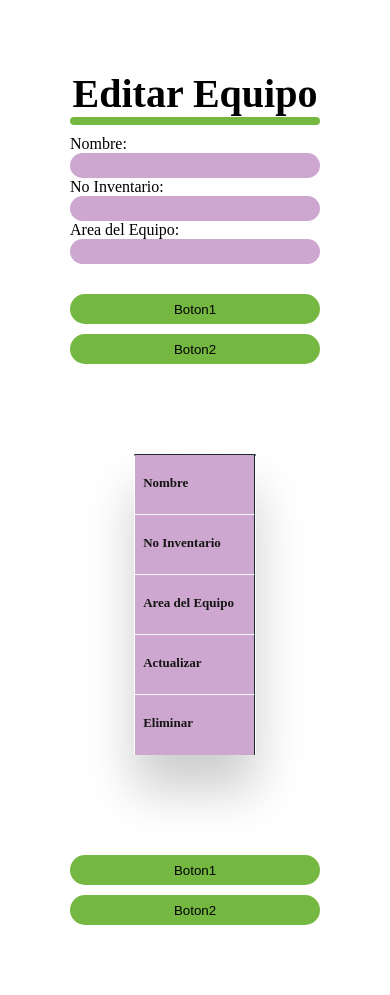
After one commit to LuisLuna24/Bitacoras, a PHP site: page /editar_equipo.html in a window 390 px wide. The commit adds this page. Run offline with PHP 8.4, Linux system fonts and the light colour scheme.

Commit message:
creacion del apartado de editar equipos

```diff
--- a/Bitacora_Reactivo.php
+++ b/Bitacora_Reactivo.php
@@ -31,6 +31,7 @@ if($id_Usuario=="" || $id_Usuario==null){
         <div class="Reactivos_Contenedor">
             <div class="Reactivos_Titulo">
                 <h1>Bitacora de Reactivos</h1>
+                <div class="linea_titulo"></div>
             </div>
             <form class="Reactivos_Form" id="Reactivos_Form">
                 <div class="Reactivos_Identificadores">
--- /dev/null
+++ b/css/editar_equipo.css
@@ -0,0 +1,176 @@
+* {
+    box-sizing: border-box;
+    margin: 0;
+    padding: 0;
+  }
+  .dat_edit_equipo {
+    width: 100%;
+    height: 100%;
+    display: flex;
+    justify-content: center;
+    align-items: center;
+  }
+  .dat_edit_equipo_contenedor {
+    width: 100%;
+    height: 100%;
+    display: flex;
+    justify-content: center;
+    align-items: center;
+    padding: 50px;
+  }
+  .dat_edit_equipo_form {
+    width: 100%;
+    height: 100%;
+    display: flex;
+    justify-content: center;
+    align-items: center;
+    padding: 20px;
+    flex-direction: column;
+    gap: 10px;
+  }
+  .dat_edit_equipo_titulo {
+    width: 100%;
+    text-align: center;
+    display: flex;
+    justify-content: center;
+    align-items: center;
+    flex-direction: column;
+  }
+  .dat_edit_equipo_titulo h1 {
+    font-size: 2.5em;
+  }
+  .linea_titulo {
+    width: 100%;
+    height: 8px;
+    background-color: #75b841;
+    border-radius: 25px;
+  }
+  .dat_edit_equipos {
+    width: 100%;
+    display: flex;
+    flex-direction: column;
+  }
+  .dat_edit_equipos input{
+      width: 100%;
+      height: 25px;
+      border-radius: 25px;
+      padding: 0 10px;
+      border: none;
+      background: #cda7cf;
+  }
+  .botones{
+      display: grid;
+      grid-template-columns: repeat(auto-fit,minmax(200px,1fr));
+      width: 100%;
+      gap: 10px;
+      place-items: center;
+      margin-top: 20px;
+    }
+    .botones input{
+      width: 250px;
+      height: 30px;
+      border-radius: 25px;
+      border: none;
+      background-color: #75b841;
+      transition: 0.5s;
+      cursor: pointer;
+    }
+  .botones input:hover{
+      transform: translateY(-8px);
+  }
+  .botones input :active{
+      transform: translateY(2px);
+      transition: 0.3s;
+  }
+  .padre {
+      margin: 80px 70px 70px;
+      box-shadow: 0px 35px 50px rgba(0, 0, 0, 0.2);
+    }
+    table {
+      border-radius: 5px;
+      font-size: 12px;
+      font-weight: normal;
+      border: none;
+      border-collapse: collapse;
+      width: 100%;
+      max-width: 100%;
+      white-space: nowrap;
+      background-color: rgb(171, 247, 193);
+      border: 1px solid #1a2929;
+    }
+    td,
+    th {
+      text-align: center;
+      padding: 8px;
+      border-right: 1px solid #1a2929;
+    }
+    td {
+      font-size: 12px;
+    }
+    thead th {
+      color: #161515;
+      background: #cda7cf;
+    }
+    tr:nth-child(even) {
+      background: #9edfd3;
+    }
+    @media (max-width: 767px) {
+      table {
+        display: block;
+        width: 100%;
+      }
+      thead,
+      tbody,
+      thead th {
+        display: block;
+      }
+      thead th:last-child{
+        border-bottom: none;
+      }
+      thead{
+        float: left;
+      }
+      tbody{
+        width: auto;
+        position: relative;
+        overflow-x: auto;
+      }
+      td,
+      th{
+        padding: 20px .625em .625em .625em;
+        height: 60px;
+        vertical-align: middle;
+        box-sizing: border-box;
+        overflow-x: hidden;
+        overflow-y: auto;
+        width: 120px;
+        font-size: 13px;
+        text-overflow: ellipsis;
+      }
+      thead th{
+        text-align:left;
+        border-bottom: 1px solid #f7f7f9;
+      }
+      tbody tr{
+        display: table-cell;
+      }
+      tbody tr:nth-child(odd){
+        background: transparent;
+      }
+      tr:nth-child(even){
+        background: transparent;
+      }
+      tr td:nth-child(odd){
+        background: #F8F8F8;
+        border-right: 1px solid #cda7cf;
+      }
+      tr rd :nth-child(even){
+        background-color: #9edfd3;
+        border-right: 1px solid #1a2929;
+      }
+      tbody td{
+    display:block;
+    text-align: center;
+      }
+
+    }
--- /dev/null
+++ b/editar_equipo.html
@@ -0,0 +1,72 @@
+<!DOCTYPE html>
+<html lang="es">
+
+<head>
+    <meta charset="UTF-8">
+    <meta name="viewport" content="width=device-width, initial-scale=1.0">
+    <link rel="stylesheet" href="css/editar_equipo.css">
+    <title>Edita equipo</title>
+</head>
+
+<body>
+   <section class="dat_edit_equipo">
+    <div class="dat_edit_equipo_contenedor">
+        <form class="dat_edit_equipo_form">
+            <div class="dat_edit_equipo_titulo">
+                <h1>Editar Equipo</h1>
+                <div class="linea_titulo"></div>
+            </div>
+
+            <div class="dat_edit_equipos">
+                <div class="dat_dato">
+                    <div>
+                    <label for="">Nombre:</label>
+                    <input type="text">
+                </div>
+
+
+                <div>
+                    <label for="">No Inventario:</label>
+                    <input type="text">
+                </div>
+            </div>
+
+                <div class="dat_dato2">
+                    <label for="">Area del Equipo:</label>
+                    <input type="text">
+                </div>
+            </div>
+
+                <div class="botones">
+                    <input type="submit" value="Boton1">
+                    <input type="submit" value="Boton2">
+                </div>
+
+
+            <div class="padre">
+                <table>
+                    <thead>
+                        <tr>
+                            <th>Nombre</th>
+                            <th>No Inventario</th>
+                            <th>Area del Equipo</th>
+                            <th>Actualizar</th>
+                            <th>Eliminar</th>
+
+                        </tr>
+                    </thead>
+                    <tbody></tbody>
+                </table>
+            </div>
+
+            <div class="botones">
+                <input type="submit" value="Boton1">
+                <input type="submit" value="Boton2">
+            </div>
+
+        </form>
+    </div>
+   </section>
+</body>
+
+</html>
```
Also changed, not shown: css/Reactivos.css (+7 -2 lines).
